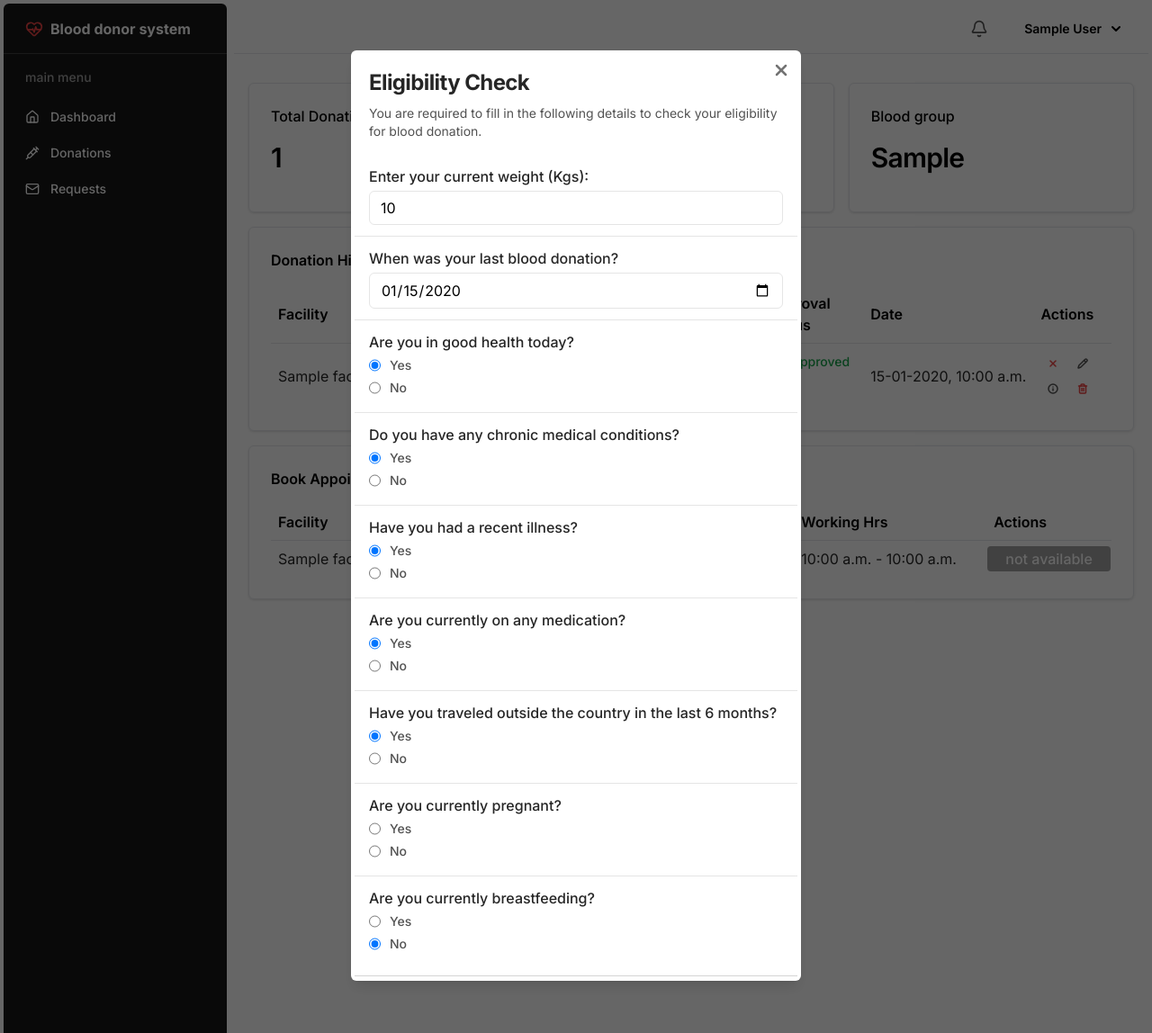
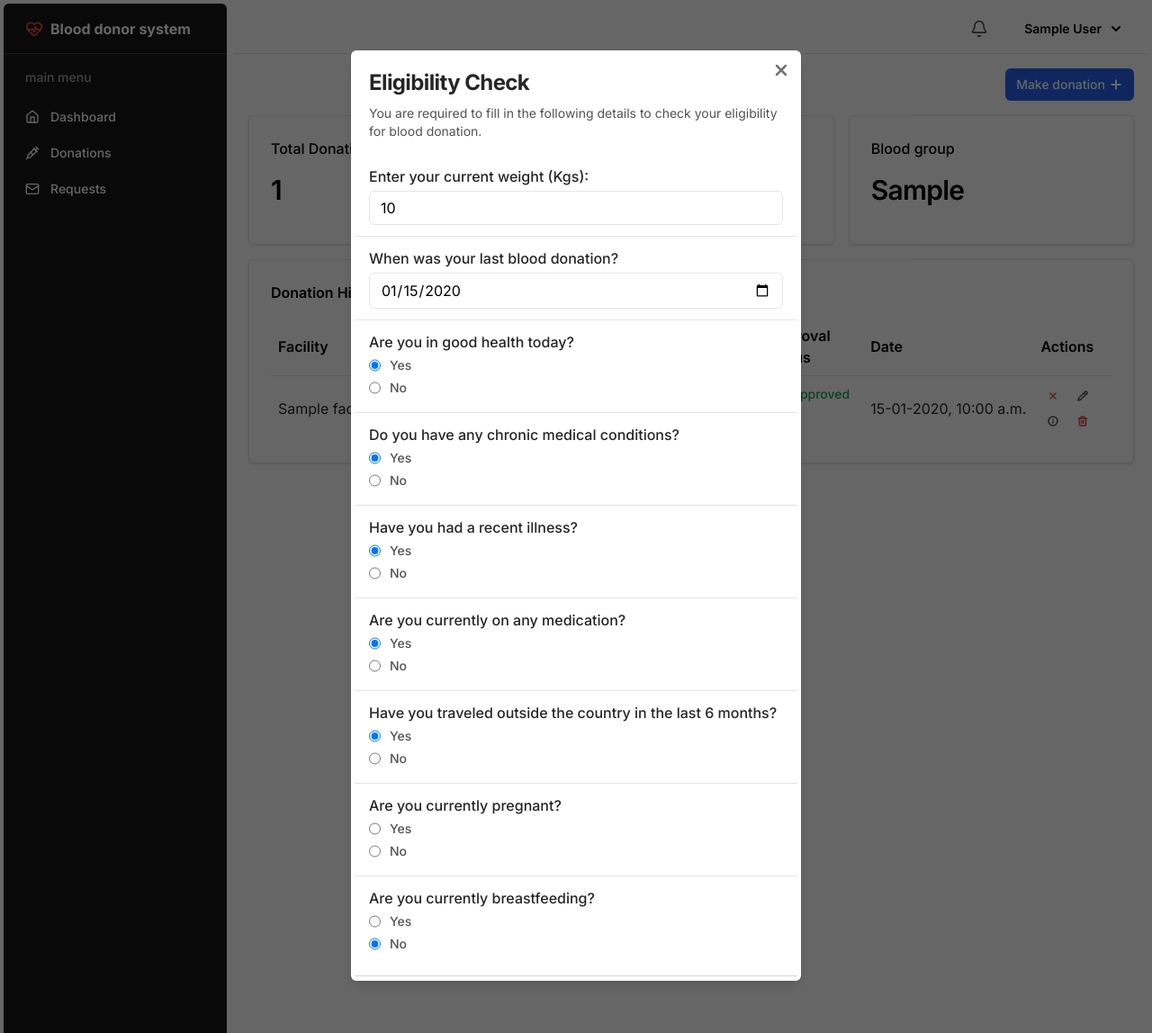
Before and after one commit to Jeff-Maina/blood-donor-system, a Django app: page /user/donations/check-eligibility/ in a window 1280 px wide. Shown: the top 1148 px of the page at 90% size. Run offline with Django 4.2, Linux system fonts and the light colour scheme; a user stored in the database is signed in; tables that the repository leaves empty hold one stand-in row (values such as "Sample post").

Commit message:
fix: minor changes

```diff
--- a/bloodDonorSystem/static/src/styles.css
+++ b/bloodDonorSystem/static/src/styles.css
@@ -792,6 +792,22 @@ video {
   max-height: 85vh;
 }
 
+.max-h-\[\] {
+  max-height: ;
+}
+
+.max-h-\[50vh\] {
+  max-height: 50vh;
+}
+
+.max-h-96 {
+  max-height: 24rem;
+}
+
+.max-h-\[32rem\] {
+  max-height: 32rem;
+}
+
 .min-h-10 {
   min-height: 2.5rem;
 }
--- a/bloodDonorSystem/templates/facility/layout.html
+++ b/bloodDonorSystem/templates/facility/layout.html
@@ -83,11 +83,11 @@
                     <i data-lucide="bell" class="size-5" stroke-width="2"></i>
                 </div>
                 <div id="notif-box"
-                    class="absolute hidden bg-white w-96 min-h-10 shadow-md  top-full right-0 border rounded-md">
+                    class="absolute hidden bg-white w-96 min-h-10 max-h-[32rem] custom-scrollbar overflow-y-auto shadow-md  top-full right-0 border rounded-md">
                     {% if notifications %}
-                    <ul class=" ">
+                    <ul class="">
                         {% for notification in notifications %}
-                        <li class="p-3 border-t text-neutral-600 flex ">
+                        <li class="p-3 border-t text-neutral-700 flex ">
 
                             <p class="">
                                 <span class="text-black font-semibold shrink-0 min-w-fit">{{notification.doer}}</span>
--- a/bloodDonorSystem/templates/user/donations.html
+++ b/bloodDonorSystem/templates/user/donations.html
@@ -7,7 +7,13 @@
 {% block content %}
 <div class="w-full p-4 flex flex-col gap-4">
     <nav class="flex items-center justify-end">
-
+        <a href="{% url 'check-eligibility' %}">
+            <button id="donation-button"
+                class="bg-blue-600 text-sm text-white px-3 py-2 font-medium rounded-md flex items-center gap-1">
+                Make donation
+                <i data-lucide="plus" class="size-4" stroke-width="3"></i>
+            </button>
+        </a>
     </nav>
     <div class="w-full grid grid-cols-3 gap-4">
         <div class="w-full h-36 rounded-md shadow p-6 border">
@@ -249,55 +255,6 @@
         </div>
     </div>
 
-    <div class="w-full col-span-2 rounded-md shadow p-6 border flex flex-col gap-4 ">
-        <h1 class="font-semibold">Book Appoinment</h1>
-        <div class="w-full">
-            <table class="w-full max-h-80">
-                <thead class="border-b">
-                    <tr class=" ">
-                        <th class="text-start p-2 font-semibold">Facility</th>
-                        <th class="text-start p-2 font-semibold">Type</th>
-                        <th class="text-start p-2 font-semibold">Location</th>
-                        <th class="text-start p-2 font-semibold">Contact</th>
-                        <th class="text-start p-2 font-semibold">Open Days</th>
-                        <th class="text-start p-2 font-semibold">Working Hrs</th>
-                        <th class="text-start p-2 font-semibold">Actions</th>
-                    </tr>
-                </thead>
-                <tbody>
-                    {% for facility in facilities %}
-                    <tr class="{% if forloop.counter|divisibleby:2 %}bg-neutral-100 {% else %}bg-white{% endif %}">
-                        <td class="p-2 truncate text-neutral-800">{{ facility.name }}</td>
-                        <td class="p-2 truncate text-neutral-800 capitalize">{{ facility.facility_type}}</td>
-                        <td class="p-2 truncate text-neutral-800">{{ facility.county}}</td>
-                        <td class="p-2 truncate text-neutral-800">{{ facility.contact_number}}</td>
-                        <td class="p-2 truncate text-neutral-800 capitalize">{{ facility.open_days }}</td>
-                        <td class="p-2 truncate text-neutral-800">{{ facility.opening_time|date:"g:i a" }} -
-                            {{facility.closing_time|date:"g:i a" }}</td>
-
-                        <td>
-                            {% if facility.total_blood is not None and facility.total_blood > 800 %}
-                            <a href="{% url 'book-donation-appointment' facility.id %}">
-                                <button
-                                    class="px-3 w-full text-white py-0.5  font-medium  rounded {% if facility.total_blood is not None and facility.total_blood > 800 %} bg-green-500 {% else %} bg-neutral-400 disabled cursor-not-allowed{% endif %}">
-
-                                    donate
-                                </button>
-                            </a>
-                            {% else %}
-                            <button
-                                class="px-3 w-full text-white py-0.5 font-medium rounded bg-neutral-400 disabled cursor-not-allowed">
-                                not available
-                            </button>
-                            {% endif %}
-                        </td>
-
-                    </tr>
-                    {% endfor %}
-                </tbody>
-            </table>
-        </div>
-    </div>
 </div>
 
 {% block eligibility %} {% endblock %}
--- a/bloodDonorSystem/templates/user/eligibility-form.html
+++ b/bloodDonorSystem/templates/user/eligibility-form.html
@@ -32,7 +32,6 @@
                     {% endfor %}
                 </ul>
                 {% endif %}
-                <input type="hidden" name="facility_id" value="{{ facility.id }}">
 
                 {% csrf_token %}
                 <ul class="flex flex-col divide-y divide-neutral-200">
--- a/bloodDonorSystem/users/form.py
+++ b/bloodDonorSystem/users/form.py
@@ -152,11 +152,15 @@ class EligibilityForm(forms.ModelForm):
 
 
 class BookDonationForm(forms.ModelForm):
+    FACILITIES = FacilityProfile.objects.all().filter(is_approved=True)
+
+    facility = forms.ModelChoiceField(
+        queryset=FACILITIES, required=True, to_field_name='name')
 
     class Meta:
         model = Donation
         fields = ['amount', 'donation_type',
-                  'donation_date', 'remarks']
+                  'donation_date', 'remarks', 'facility']
 
         widgets = {
             'amount': forms.NumberInput(attrs={'min': '100', 'max': '800', 'step': '1'}),
@@ -188,15 +192,10 @@ class BookDonationForm(forms.ModelForm):
 
 class RequestBloodForm(forms.ModelForm):
 
-    FACILITIES = FacilityProfile.objects.all().filter(is_approved=True)
-
-    facility = forms.ModelChoiceField(
-        queryset=FACILITIES, required=True, to_field_name='name')
-
     class Meta:
         model = Request
         fields = ['request_type', 'needed_by',
-                  'request_amount', 'urgency_level', 'remarks', 'facility']
+                  'request_amount', 'urgency_level', 'remarks']
 
         widgets = {
             'request_amount': forms.NumberInput(attrs={'min': '100', 'max': '800', 'step': '1'}),
--- a/bloodDonorSystem/users/models.py
+++ b/bloodDonorSystem/users/models.py
@@ -195,7 +195,7 @@ class Notification(models.Model):
         CustomUser, on_delete=models.CASCADE, related_name='notifications')
     doer = models.CharField(max_length=60, null=True)
     action = models.CharField(max_length=50, default="", null=True)
-    message = models.TextField(max_length=50, default="")
+    type=models.CharField(max_length=50, default="", null=True)
     read = models.BooleanField(default=False)
     created_at = models.DateTimeField(auto_now=True)
     updated_at = models.DateTimeField(auto_now=True)
--- a/bloodDonorSystem/users/urls.py
+++ b/bloodDonorSystem/users/urls.py
@@ -9,11 +9,11 @@ urlpatterns = [
     path("donations/", views.donations_view, name='donations'),
     path("requests/", views.requests_view, name='requests'),
     path("donations/check-eligibility/", views.check_eligibility, name="check-eligibility"),
-    path("donations/book-donation-appointment/<int:facility_id>", views.book_appointment, name="book-donation-appointment"),
+    path("donations/book-donation-appointment", views.book_appointment, name="book-donation-appointment"),
     path("donations/delete-donation/<int:id>/", views.deleteDonation, name='delete-donation'),
     path("donations/edit/<int:id>/", views.updateDonation, name='update-donation'),
     path("donations/cancel-appointment/<int:id>/", views.cancel_appointment, name='cancel-appointment'),
-    path("donations/make-request/",views.make_request, name='make-request'),
+    path("donations/make-request/<int:facility_id>",views.make_request, name='make-request'),
     path("donations/delete-request/<int:id>/", views.deleteRequest, name='delete-request'),
     path("donations/cancel-request/<int:id>/", views.cancel_request, name='cancel-request'),
 ]
--- a/bloodDonorSystem/users/views.py
+++ b/bloodDonorSystem/users/views.py
@@ -202,13 +202,18 @@ def requests_view(request):
     total_requests = requests.count()
 
     if user.role == 'individual':
+        facilities = FacilityProfile.objects.filter(is_approved=True).annotate(
+            total_blood=Sum('inventory__quantity', filter=Q(
+                inventory__blood_type=user.userprofile.blood_group))
+        )
         context = {
             'user': user,
             'profile': profile,
             'requests': requests,
             'approved_requests_count': approved_requests_count,
             'rejected_requests_count': rejected_requests_count,
-            'total_requests': total_requests
+            'total_requests': total_requests,
+            'facilities': facilities
         }
         return render(request, 'user/requests.html', context)
     else:
@@ -231,17 +236,11 @@ def check_eligibility(request):
     is_eligible = None
     reasons = []
 
-    facilities = FacilityProfile.objects.filter(is_approved=True).annotate(
-        total_blood=Sum('inventory__quantity', filter=Q(
-            inventory__blood_type=user.userprofile.blood_group))
-    )
-
     if request.method == 'POST':
 
         form = EligibilityForm(request.POST, instance=eligibility_record)
 
         if form.is_valid():
-            facility_id = request.session.get('facility_id')
             eligibility = form.save(commit=False)
             eligibility.user = request.user
             eligibility.save()
@@ -249,10 +248,9 @@ def check_eligibility(request):
             is_eligible, reasons = eligibility.check_eligibility()
 
             if is_eligible:
-                if facility_id:
-                    return redirect('book-donation-appointment', facility_id=facility_id)
+                return redirect('book-donation-appointment')
             else:
-                return render(request, 'user/not-eligible.html', {'reasons': reasons, 'donations': donations, 'total_donations': total_donations, 'facilities': facilities})
+                return render(request, 'user/not-eligible.html', {'reasons': reasons, 'donations': donations, 'total_donations': total_donations})
     else:
         form = EligibilityForm(instance=eligibility_record)
     return render(request, 'user/eligibility-form.html', {
@@ -261,46 +259,34 @@ def check_eligibility(request):
         'is_eligible': is_eligible,
         'reasons': reasons,
         'donations': donations,
-        'facilities': facilities,
         'total_donations': total_donations
     })
 
 
 @login_required
-def book_appointment(request, facility_id):
+def book_appointment(request):
     user = request.user
     profile = UserProfile.objects.filter(user=user).first()
     donations = profile.donations.all()
     total_donations = donations.count()
-    facility = get_object_or_404(FacilityProfile, id=facility_id)
 
     try:
         eligibility = DonationEligibity.objects.get(user=user)
-        three_days_ago = timezone.now() - timedelta(days=1)
-        if eligibility.created_at < three_days_ago:
-            eligibility = None
     except DonationEligibity.DoesNotExist:
         return redirect('check-eligibility')
 
-    if not eligibility or not eligibility.eligible:
-        request.session['facility_id'] = facility_id
-        return redirect('check-eligibility')
-
-    facility = FacilityProfile.objects.get(id=facility_id)
 
     if request.method == 'POST':
         form = BookDonationForm(request.POST)
 
         if form.is_valid():
             donation = form.save(commit=False)
-            donation.facility = facility
             donation.user = profile
 
             notification = Notification.objects.create(
                 doer=f'{donation.user.firstname} {donation.user.lastname}',
                 action=f'has made an appointment for <span style="color: black; font-weight: 600"> {donation.donation_type} </span> donation on <span style="color: black; font-weight: 600"> {donation.donation_date.date()} </span>',
-                message=f"{donation.user.firstname} {donation.user.lastname} has made an appointment for {donation.donation_type} donation on {donation.donation_date.date()} ",
-                user=facility.user
+                user=donation.facility.user
             )
 
             notification.save()
@@ -308,10 +294,10 @@ def book_appointment(request, facility_id):
 
             return redirect('donations')
         else:
-            return render(request, 'user/book-donation.html', {'form': form, 'donations': donations, 'total_donations': total_donations, 'facility': facility})
+            return render(request, 'user/book-donation.html', {'form': form, 'donations': donations, 'total_donations': total_donations})
     else:
         form = BookDonationForm()
-    return render(request, 'user/book-donation.html', {'form': form, 'donations': donations, 'total_donations': total_donations, 'facility': facility})
+    return render(request, 'user/book-donation.html', {'form': form, 'donations': donations, 'total_donations': total_donations})
 
 
 @login_required
@@ -351,6 +337,14 @@ def cancel_appointment(request, id):
     if donation.user != profile:
         return redirect("home")
 
+    notification = Notification.objects.create(
+        doer=f'{donation.user.firstname} {donation.user.lastname}',
+        action=f'has cancelled their appointment for <span style="color: black; font-weight: 600"> {donation.donation_type} </span> donation on <span style="color: black; font-weight: 600"> {donation.donation_date.date()} </span>',
+        user=donation.facility.user,
+        type='appointment-cancellation'
+    )
+
+    notification.save()
     donation.status = 'cancelled'
     donation.save()
 
@@ -358,7 +352,7 @@ def cancel_appointment(request, id):
 
 
 @login_required
-def make_request(request):
+def make_request(request, facility_id):
     user = request.user
     profile = UserProfile.objects.filter(user=user).first()
     requests = profile.requests.all()
@@ -368,21 +362,36 @@ def make_request(request):
         approval_status='rejected').count()
     total_requests = requests.count()
 
+    facility = FacilityProfile.objects.get(id=facility_id)
+    facilities = FacilityProfile.objects.filter(is_approved=True).annotate(
+        total_blood=Sum('inventory__quantity', filter=Q(
+            inventory__blood_type=user.userprofile.blood_group))
+    )
+
     if request.method == 'POST':
         form = RequestBloodForm(request.POST)
 
         if form.is_valid():
             request = form.save(commit=False)
             request.user = profile
+            request.facility = facility
+
+            notification = Notification.objects.create(
+                doer=f'{request.user.firstname} {request.user.lastname}',
+                action=f'has made an requested for <span style="color: black; font-weight: 600"> {request.request_amount} ml </span> <span style="color: black; font-weight: 600"> {request.request_type} </span> donation.',
+                user=request.facility.user
+            )
+
+            notification.save()
             request.save()
             return redirect('requests')
         else:
 
             return render(request, 'user/make-request.html',
-                          {'form': form, 'user': user, 'profile': profile, 'requests': requests, 'approved_requests_count': approved_requests_count, 'rejected_requests_count': rejected_requests_count, 'total_requests': total_requests})
+                          {'form': form, 'user': user, 'profile': profile, 'requests': requests, 'approved_requests_count': approved_requests_count, 'rejected_requests_count': rejected_requests_count, 'total_requests': total_requests, 'facility': facility, 'facilities': facilities})
     else:
         form = RequestBloodForm()
-    return render(request, 'user/make-request.html', {'form': form, 'user': user, 'profile': profile, 'requests': requests, 'approved_requests_count': approved_requests_count, 'rejected_requests_count': rejected_requests_count, 'total_requests': total_requests})
+    return render(request, 'user/make-request.html', {'form': form, 'user': user, 'profile': profile, 'requests': requests, 'approved_requests_count': approved_requests_count, 'rejected_requests_count': rejected_requests_count, 'total_requests': total_requests, 'facility': facility, 'facilities': facilities})
 
 
 @login_required
```
Also changed, not shown: bloodDonorSystem/templates/user/book-donation.html (+5 -2 lines), bloodDonorSystem/templates/user/make-request.html (+2 -5 lines), bloodDonorSystem/templates/user/requests.html (+51 -7 lines), bloodDonorSystem/users/migrations/0023_remove_notification_message_notification_type.py (added).
